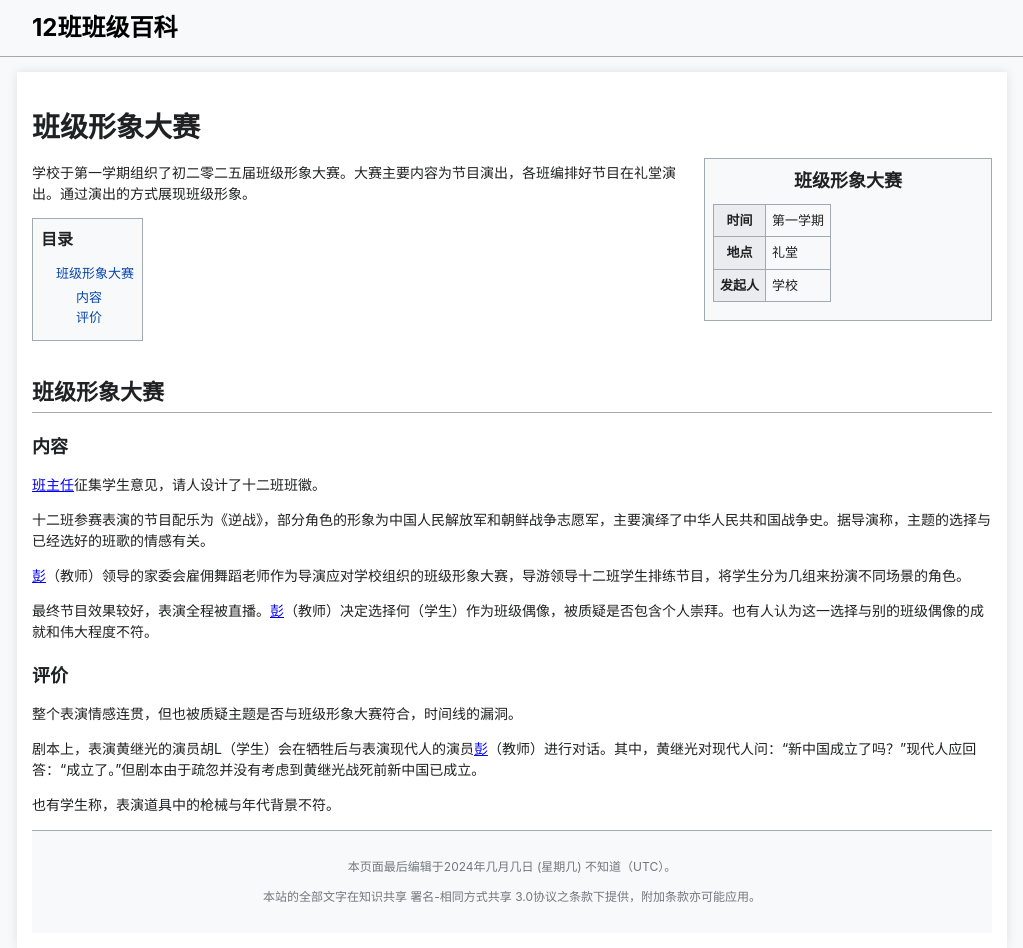
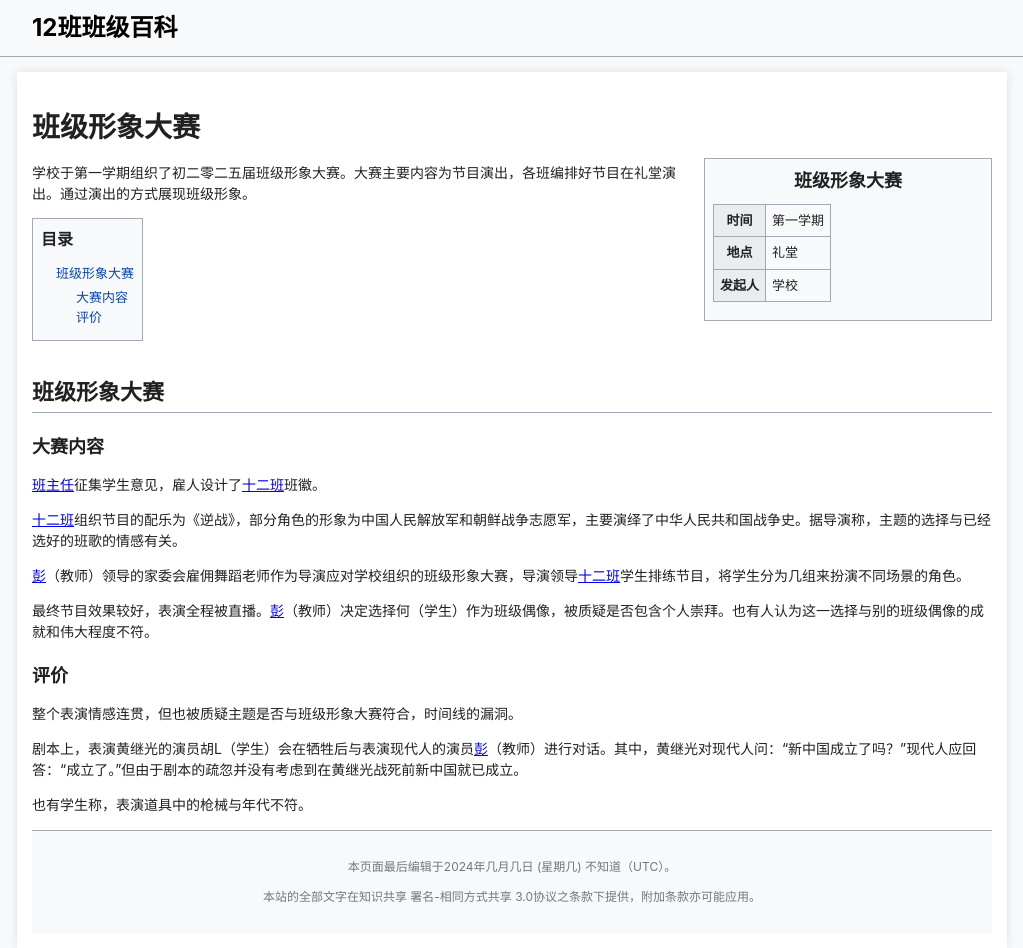
Before and after one commit to hljhlj121311/banjixingxiangdasai.GitHub.io, a plain HTML site: page index.html in a window 1280 px wide. Shown: the whole page, without its empty margins (128-1151 px from the left). Drawn offline with Linux system fonts and the light colour scheme.

Commit message:
Update index.html

```diff
--- a/index.html
+++ b/index.html
@@ -219,7 +219,7 @@
             <ul>
                 <li><a href="#section1">班级形象大赛</a>
                     <ul>
-                        <li><a href="#section1-1">内容</a></li>
+                        <li><a href="#section1-1">大赛内容</a></li>
                         <li><a href="#section1-2">评价</a></li>
                     </ul>
             </ul>
@@ -228,15 +228,15 @@
         <h2 id="section1">班级形象大赛</h2>
 
 
-        <h3 id="section1-1">内容</h3>
-        <p><a href="https://penny-github-io-7sf.pages.dev/">班主任</a>征集学生意见，请人设计了<a href="https://shierban-github-io.pages.dev/" target="_blank">十二班</a >班徽。</p>
-        <p><a href="https://shierban-github-io.pages.dev/" target="_blank">十二班</a >参赛表演的节目配乐为《逆战》，部分角色的形象为中国人民解放军和朝鲜战争志愿军，主要演绎了中华人民共和国战争史。据导演称，主题的选择与已经选好的班歌的情感有关。</p>
-        <p><a href="https://penny-github-io-7sf.pages.dev/">彭</a>（教师）领导的家委会雇佣舞蹈老师作为导演应对学校组织的班级形象大赛，导游领导<a href="https://shierban-github-io.pages.dev/" target="_blank">十二班</a >学生排练节目，将学生分为几组来扮演不同场景的角色。</p>
+        <h3 id="section1-1">大赛内容</h3>
+        <p><a href="https://penny-github-io-7sf.pages.dev/">班主任</a>征集学生意见，雇人设计了<a href="https://shierban-github-io.pages.dev/">十二班</a>班徽。</p>
+        <p><a href="https://shierban-github-io.pages.dev/">十二班</a>组织节目的配乐为《逆战》，部分角色的形象为中国人民解放军和朝鲜战争志愿军，主要演绎了中华人民共和国战争史。据导演称，主题的选择与已经选好的班歌的情感有关。</p>
+        <p><a href="https://penny-github-io-7sf.pages.dev/">彭</a>（教师）领导的家委会雇佣舞蹈老师作为导演应对学校组织的班级形象大赛，导演领导<a href="https://shierban-github-io.pages.dev/">十二班</a>学生排练节目，将学生分为几组来扮演不同场景的角色。</p>
         <p>最终节目效果较好，表演全程被直播。<a href="https://penny-github-io-7sf.pages.dev/">彭</a>（教师）决定选择何（学生）作为班级偶像，被质疑是否包含个人崇拜。也有人认为这一选择与别的班级偶像的成就和伟大程度不符。</p>
         <h3 id="section1-2">评价</h3>
         <p>整个表演情感连贯，但也被质疑主题是否与班级形象大赛符合，时间线的漏洞。</p>
-        <p>剧本上，表演黄继光的演员胡L（学生）会在牺牲后与表演现代人的演员<a href="https://penny-github-io-7sf.pages.dev/">彭</a>（教师）进行对话。其中，黄继光对现代人问：“新中国成立了吗？”现代人应回答：“成立了。”但剧本由于疏忽并没有考虑到黄继光战死前新中国已成立。</p>
-        <p>也有学生称，表演道具中的枪械与年代背景不符。</p>
+        <p>剧本上，表演黄继光的演员胡L（学生）会在牺牲后与表演现代人的演员<a href="https://penny-github-io-7sf.pages.dev/">彭</a>（教师）进行对话。其中，黄继光对现代人问：“新中国成立了吗？”现代人应回答：“成立了。”但由于剧本的疏忽并没有考虑到在黄继光战死前新中国就已成立。</p>
+        <p>也有学生称，表演道具中的枪械与年代不符。</p>
 
 
 
```
